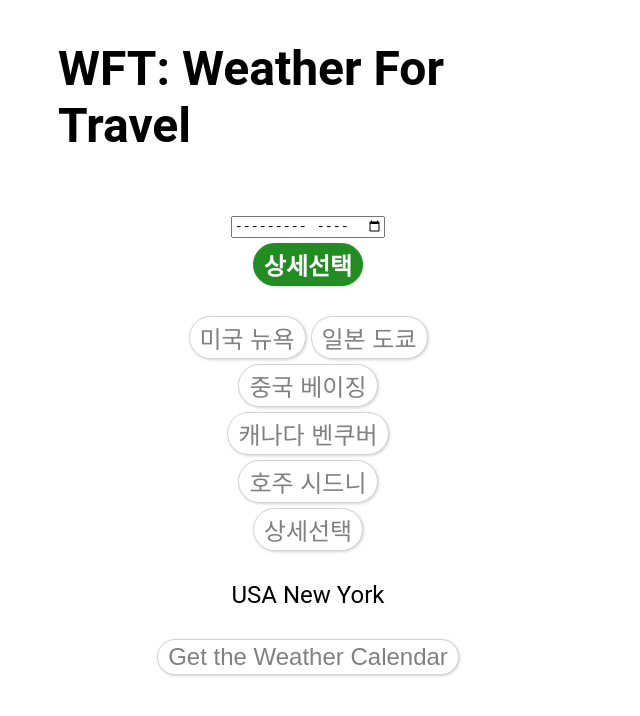
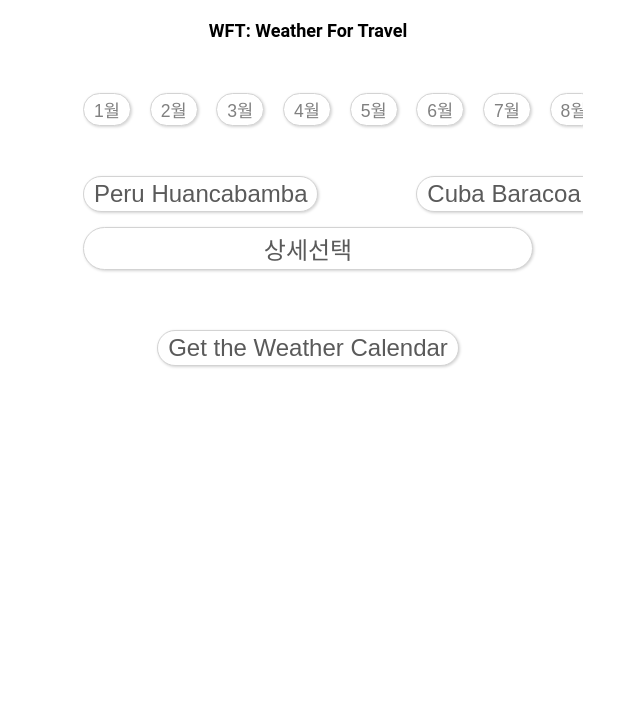
Before and after one commit to roselidev/travelweather-client, a SvelteKit app in the folder tw-app/: page / in a window 1280 px wide. Shown: the top 716 px of the page, without its empty margins (332-972 px from the left). Built offline with nearby package versions, Linux system fonts and the light colour scheme.

Commit message:
UPDATE: adjust UI and revise location list

```diff
--- a/tw-app/package.json
+++ b/tw-app/package.json
@@ -32,6 +32,6 @@
 	},
 	"type": "module",
 	"dependencies": {
-		"swiper": "^11.1.8"
+		"swiper": "^11.1.9"
 	}
 }
--- a/tw-app/src/lib/components/DateSelector.svelte
+++ b/tw-app/src/lib/components/DateSelector.svelte
@@ -1,22 +1,36 @@
 <script lang="ts">
+  import { onMount } from 'svelte';
   import { writable } from 'svelte/store';
   import { selectedDate } from '../stores';
+  import Swiper from 'swiper/bundle';
+  import 'swiper/swiper-bundle.css';
 
-  let mode: 'simple' | 'detailed' = 'simple';
-  let currentDate = new Date();
+  let swiperContainer;
 
-  function handleDateChange(event: Event) {
-    const target = event.target as HTMLInputElement;
-    selectedDate.set(target.value);
+  function handleMonthChange(month: string) {
+    selectedDate.set(month);
   }
+
+  onMount(() => {
+    const swiper = new Swiper(swiperContainer, {
+      slidesPerView: 7.5,
+      spaceBetween: 0,
+      freeMode: true,
+      mousewheel: true,
+    });
+  });
 </script>
 
-<div class="cont-bar">
-  {#if mode === 'simple'}
-    <input type="month" min="{currentDate.toISOString().slice(0, 7)}" on:change={handleDateChange} />
-    <button class="primary" on:click={() => mode = 'detailed'}>상세선택</button>
-  {:else}
-    <input type="date" min="{currentDate.toISOString().slice(0, 10)}" on:change={handleDateChange} />
-    <button on:click={() => mode = 'simple'}>간편선택</button>
-  {/if}
+<div class="cont-col">
+  <div class="swiper-container" bind:this={swiperContainer}>
+    <div class="swiper-wrapper">
+      {#each Array(12) as _, index}
+        <div class="swiper-slide">
+          <button class="month-btn" on:click={() => handleMonthChange((index + 1).toString().padStart(2, '0'))}>
+            {index + 1}월
+          </button>
+        </div>
+      {/each}
+    </div>
+  </div>
 </div>
--- a/tw-app/src/lib/components/LocationSelector.svelte
+++ b/tw-app/src/lib/components/LocationSelector.svelte
@@ -1,19 +1,19 @@
 <script lang="ts">
   import { writable } from 'svelte/store';
   import { selectedLocation } from '../stores';
+  import { onMount } from 'svelte';
+  import Swiper from 'swiper/bundle';
+  import 'swiper/swiper-bundle.css';
+
+  let swiperContainer;
 
   let mode: 'simple' | 'detailed' = 'simple';
-  let countries = ['USA', 'JAP', 'CHN', 'CA', 'AUC'];
-  let locations = {
-    'KOR': ['Seoul', 'Busan', 'Incheon'],
-    'USA': ['New York', 'Los Angeles', 'Chicago'],
-    'JAP': ['Tokyo', 'Osaka', 'Kyoto'],
-    'CHN': ['Beijing', 'Nanjing', 'Shanghai'],
-    'CA': ['Toronto', 'Vancouber', 'Ottawa'],
-    'AUC': ['Sydney', 'Melbourne', 'Perth']
-  };
-  let selectedCountry = 'USA';
-  let selectedPlace = 'New York';
+  let locations = {};
+  let countries = [];
+  let selectedCountry = '';
+  let selectedPlace = '';
+
+  let randomCountries = [];
 
   function handleCountryChange(event: Event) {
     const target = event.target as HTMLSelectElement;
@@ -27,21 +27,48 @@
     selectedLocation.set({ country: selectedCountry, place: selectedPlace });
   }
 
-  function handleCountLocChange(event: Event){
-    const target = event.target as HTMLSelectElement;
+  function handleCountLocChange(event: Event) {
+    const target = event.currentTarget as HTMLButtonElement;
     selectedCountry = target.value.split("-")[0];
     selectedPlace = target.value.split("-")[1];
-    selectedLocation.set({ country: selectedCountry, place: selectedPlace })
+    selectedLocation.set({ country: selectedCountry, place: selectedPlace });
   }
+
+  function shuffleAndSelectCountries() {
+      let shuffled = countries.sort(() => 0.5 - Math.random());
+      randomCountries = shuffled.slice(0, 5);
+  }
+
+  onMount(async () => {
+      const response = await fetch('/locations.json');
+      locations = await response.json();
+      countries = Object.keys(locations);
+      selectedCountry = countries[0];
+      selectedPlace = locations[countries[0]];
+      shuffleAndSelectCountries();
+
+      new Swiper(swiperContainer, {
+        slidesPerView: '1.5',
+        spaceBetween: 0,
+        freeMode: true,
+        mousewheel: true,
+      });
+  });
 </script>
 
-<div class="cont-bar">
+<div class="cont-col">
   {#if mode === 'simple'}
-    <button on:click={handleCountLocChange} value="USA-New York">미국 뉴욕</button>
-    <button on:click={handleCountLocChange} value="JAP-Tokyo">일본 도쿄</button>
-    <button on:click={handleCountLocChange} value="CHN-Beijing">중국 베이징</button>
-    <button on:click={handleCountLocChange} value="CA-Vancouber">캐나다 벤쿠버</button>
-    <button on:click={handleCountLocChange} value="AUC-Sydney">호주 시드니</button>
+    <div class="swiper-container" bind:this={swiperContainer}>
+      <div class="swiper-wrapper">
+        {#each randomCountries as country}
+          <div class="swiper-slide">
+            <button on:click={handleCountLocChange} value={`${country}-${locations[country]}`}>
+                {country} {locations[country]}
+            </button>
+          </div>
+        {/each}
+      </div>
+    </div>
     <button on:click={() => mode = 'detailed'}>상세선택</button>
   {:else}
     <select on:change={handleCountryChange}>
@@ -56,10 +83,4 @@
     </select>
     <button on:click={() => mode = 'simple'}>간편선택</button>
   {/if}
-
 </div>
-
-<div>
-  {selectedCountry}
-  {selectedPlace}
-</div>
--- a/tw-app/src/lib/styles/style.css
+++ b/tw-app/src/lib/styles/style.css
@@ -1,5 +1,7 @@
 h1{
     align-self: center;
+    align-content: center;
+    font-size: large;
 }
 
 .container{
@@ -10,16 +12,34 @@ h1{
     gap: 30px;
 }
 
+.cont-col{
+    max-width: 90%;
+    margin: 0 auto;
+    display: flex;
+    flex-direction: column;
+    gap: 5px;
+}
+
 .cont-bar{
-    width: 50%;
+    max-width: 90%;
     margin: 0 auto;
     display: flex;
     flex-direction: row;
-    align-items: center;
-    justify-content: center;
+    align-items:flex-start;
+    justify-content: flex-start;
+    align-content: center;
     gap: 5px;
-    flex-wrap: wrap;
-    align-content: center;
+}
+
+.swiper-container {
+    max-width: 500px;
+    margin: auto;
+    overflow: hidden;
+    padding: 10px 0;
+}
+
+.swiper-wrapper {
+    display: flex;
 }
 
 button {
@@ -28,12 +48,39 @@ button {
     border: 1px solid lightgrey;
     box-shadow: 1px 1px 3px lightgray;
     padding: 3px 10px;
-    color: grey;
+    color: rgb(90, 90, 90);
+    text-wrap: nowrap;
 }
 
-.cont-bar .primary {
+.month-btn {
+    background-color: white;
+    border-radius: 999px;
+    border: 1px solid lightgrey;
+    box-shadow: 1px 1px 3px lightgray;
+    padding: 3px 10px;
+    color: grey;
+    text-wrap: nowrap;
+    font-size: 1.1rem;
+}
+
+button:hover {
+    background-color: lightgrey;
+}
+
+button:focus {
+    outline: none;
+    background-color: lightgrey;
+}
+
+button .primary {
     background-color:forestgreen;
     color: white;
     font-weight: 600;
     border: 1px solid forestgreen;
 }
+
+.status-text {
+    font-size: small;
+    font-weight: 600;
+    color: forestgreen;
+}
--- a/tw-app/src/routes/+page.svelte
+++ b/tw-app/src/routes/+page.svelte
@@ -5,8 +5,10 @@
   import WeatherSuggestion from '$lib/components/WeatherSuggestion.svelte';
   import { selectedDate, selectedLocation } from '$lib/stores';
   import { get } from 'svelte/store';
+  import { onMount } from 'svelte';
 
   let weatherData: any = null;
+  let currentSelection = '';
 
   async function getWeather() {
     const date = get(selectedDate);
@@ -37,14 +39,44 @@
       console.warn('Date and location must be selected');
     }
   }
+
+  // Subscribe to selectedDate and selectedLocation changes
+  onMount(() => {
+    const unsubscribeDate = selectedDate.subscribe(date => {
+      updateCurrentSelection();
+    });
+
+    const unsubscribeLocation = selectedLocation.subscribe(location => {
+      updateCurrentSelection();
+    });
+
+    return () => {
+      unsubscribeDate();
+      unsubscribeLocation();
+    };
+  });
+
+  function updateCurrentSelection() {
+    const date = get(selectedDate);
+    const location = get(selectedLocation);
+    if (date && location && location.country && location.place) {
+      currentSelection = `${location.country}, ${location.place} in Month ${date}`;
+    } else if (location && location.country && location.place){
+      currentSelection = 'Please Select Month';
+    } else{
+      currentSelection = '';
+    }
+  }
 </script>
 
+
 <div class="container">
-
   <h1>WFT: Weather For Travel</h1>
 
   <DateSelector />
   <LocationSelector />
+
+  <div class="status-text">{currentSelection}</div>
 
   <button on:click={getWeather}>Get the Weather Calendar</button>
 
@@ -52,5 +84,4 @@
     <WeatherCalendar {weatherData} />
     <WeatherSuggestion {weatherData} />
   {/if}
-
 </div>
--- /dev/null
+++ b/tw-app/static/locations.json
@@ -0,0 +1,200 @@
+{
+    "Argentina": [
+        "Concordia"
+    ],
+    "Australia": [
+        "Brisbane"
+    ],
+    "Bangladesh": [
+        "Cox's Bazar"
+    ],
+    "Belgium": [
+        "Antwerp"
+    ],
+    "Brazil": [
+        "Conceicao Do Araguaia"
+    ],
+    "Bulgaria": [
+        "Bourgas"
+    ],
+    "Cambodia": [
+        "Kompong Chnang"
+    ],
+    "Canada": [
+        "Sault Sainte Marie"
+    ],
+    "Chile": [
+        "Arica"
+    ],
+    "China": [
+        "Beijing"
+    ],
+    "Colombia": [
+        "Armenia"
+    ],
+    "Costa Rica": [
+        "Buenos Aires"
+    ],
+    "Croatia": [
+        "Dubrovnik"
+    ],
+    "Cuba": [
+        "Baracoa Playa"
+    ],
+    "Denmark": [
+        "Aarhus"
+    ],
+    "Ecuador": [
+        "Ambato"
+    ],
+    "Egypt": [
+        "Alexandria"
+    ],
+    "Fiji": [
+        "Nandi"
+    ],
+    "Finland": [
+        "Enontekio"
+    ],
+    "France": [
+        "Calais"
+    ],
+    "Germany": [
+        "Bautzen"
+    ],
+    "Greece": [
+        "Andravida"
+    ],
+    "Greenland": [
+        "Narssarssuaq"
+    ],
+    "Guam": [
+        "Andersen"
+    ],
+    "Hong Kong": [
+        "Hong Kong"
+    ],
+    "Hungary": [
+        "Budapest"
+    ],
+    "Iceland": [
+        "Akureyri"
+    ],
+    "India": [
+        "Ahmedabad"
+    ],
+    "Indonesia": [
+        "Ujung Pandang"
+    ],
+    "Italy": [
+        "Amendola"
+    ],
+    "Japan": [
+        "Tokyo"
+    ],
+    "Laos": [
+        "Luang Prabang"
+    ],
+    "Macau": [
+        "Macau"
+    ],
+    "Madagascar": [
+        "Antananarivo"
+    ],
+    "Malaysia": [
+        "Bintulu"
+    ],
+    "Maldives": [
+        "Male"
+    ],
+    "Mexico": [
+        "Acapulco"
+    ],
+    "Mongolia": [
+        "Ulan Bator"
+    ],
+    "Morocco": [
+        "Agadir"
+    ],
+    "Nepal": [
+        "Bhairawa"
+    ],
+    "Netherlands": [
+        "Amsterdam"
+    ],
+    "New Zealand": [
+        "Auckland"
+    ],
+    "Norway": [
+        "Alesund"
+    ],
+    "Panama": [
+        "Bocas Del Toro"
+    ],
+    "Peru": [
+        "Huancabamba"
+    ],
+    "Philippines": [
+        "Manila"
+    ],
+    "Poland": [
+        "Warsaw"
+    ],
+    "Portugal": [
+        "Alverca"
+    ],
+    "Puerto Rico": [
+        "Aguadilla"
+    ],
+    "Russia": [
+        "Yakutsk"
+    ],
+    "Saudi Arabia": [
+        "Abha"
+    ],
+    "Singapore": [
+        "Sembawang"
+    ],
+    "South Africa": [
+        "Alexander Bay"
+    ],
+    "South Korea": [
+        "Kwangju"
+    ],
+    "Spain": [
+        "Fuerteventura"
+    ],
+    "Sweden": [
+        "Linkoeping"
+    ],
+    "Switzerland": [
+        "Les Eplatures"
+    ],
+    "Taiwan": [
+        "Kinmen"
+    ],
+    "Thailand": [
+        "Bangkok"
+    ],
+    "Turkey": [
+        "Ankara"
+    ],
+    "Ukraine": [
+        "Kiev"
+    ],
+    "United Arab Emirates": [
+        "Abu Dhabi"
+    ],
+    "United Kingdom": [
+        "Belfast"
+    ],
+    "United States": [
+        "Barter Island"
+    ],
+    "Venezuela": [
+        "Acarigua"
+    ],
+    "Vietnam": [
+        "Danang"
+    ]
+}
```
Also changed, not shown: 1 other file (tests, documents, lock files or other folders).
